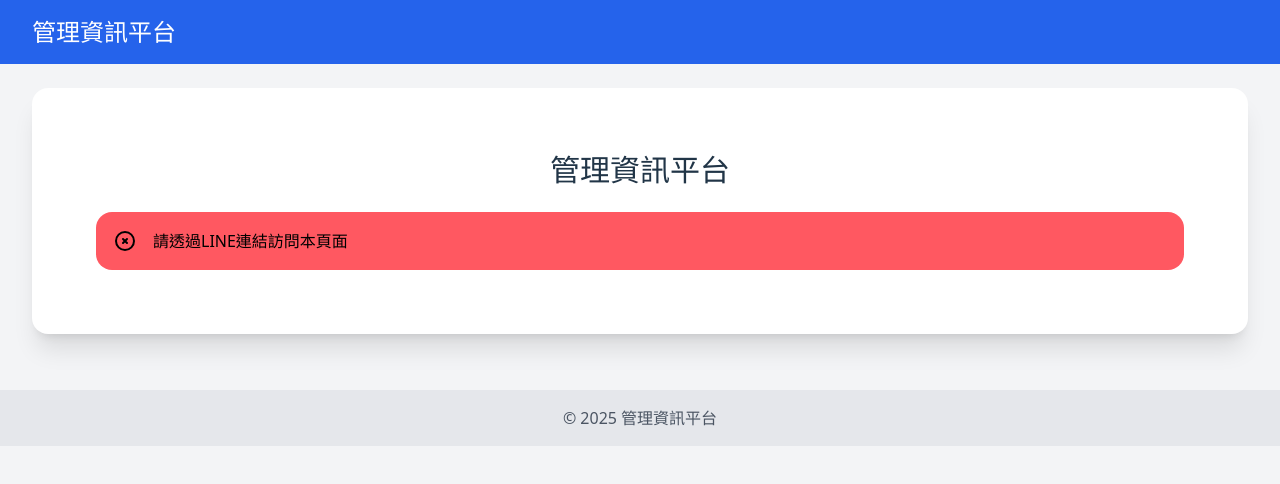
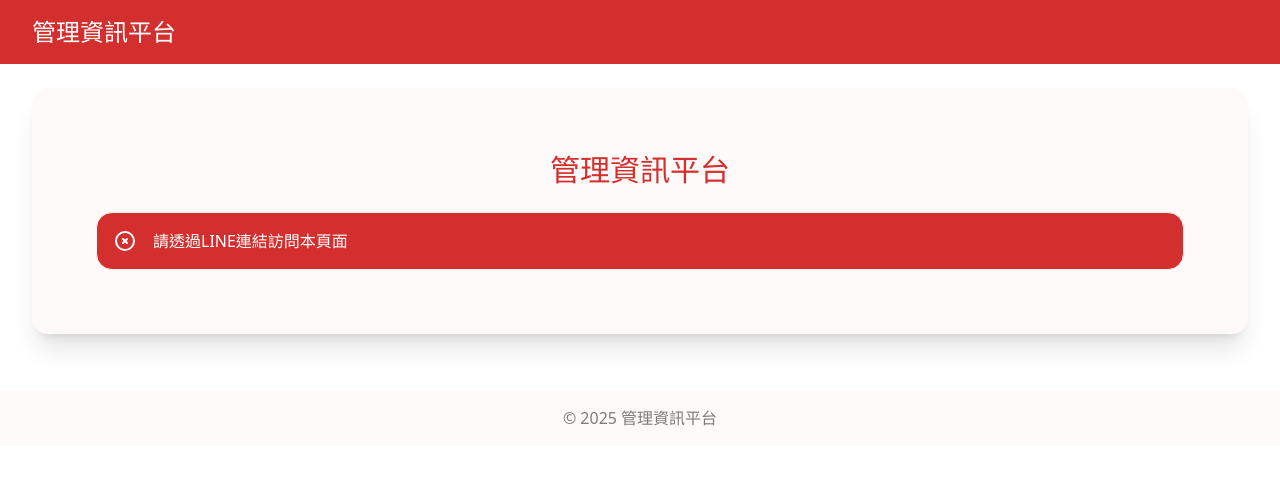
Before and after one commit to WayneJiang/Managment_Web, a Vue app: page / in a window 1280 px wide. Shown: the top 484 px of the page. Built offline with nearby package versions, Linux system fonts and the light colour scheme.

Commit message:
Change Icon and update color style

```diff
--- a/src/App.vue
+++ b/src/App.vue
@@ -8,22 +8,32 @@
 </script>
 
 <template>
-  <div class="min-h-screen w-full" :class="{ 'bg-gray-100': true }">
-    <header class="bg-primary text-white py-4 w-full">
+  <div
+    class="min-h-screen w-full"
+    :style="{
+      backgroundColor: 'var(--color-background)',
+      color: 'var(--color-text)',
+    }"
+  >
+    <header
+      :style="{ backgroundColor: 'var(--color-primary)', color: '#fff' }"
+      class="py-4 w-full"
+    >
       <div class="container mx-auto px-4 lg:px-8">
         <h1 class="text-2xl font-bold">管理資訊平台</h1>
       </div>
     </header>
-
     <main class="py-6 w-full">
       <div class="container mx-auto px-4 lg:px-8">
         <router-view />
       </div>
     </main>
-
     <footer
       class="py-4 mt-8 w-full"
-      :class="{ 'bg-gray-200': true, 'text-gray-600': true }"
+      :style="{
+        backgroundColor: 'var(--color-card-bg)',
+        color: 'var(--color-text-secondary)',
+      }"
     >
       <div class="container mx-auto px-4 lg:px-8 text-center">
         <p>&copy; {{ new Date().getFullYear() }} 管理資訊平台</p>
--- a/src/components/LoadingState.vue
+++ b/src/components/LoadingState.vue
@@ -1,10 +1,17 @@
 <template>
   <div class="w-full">
     <div v-if="loading" class="flex justify-center items-center py-8">
-      <div class="loading loading-spinner loading-lg text-primary"></div>
+      <div
+        class="loading loading-spinner loading-lg"
+        :style="{ color: 'var(--color-primary)' }"
+      ></div>
       <div class="ml-2">加載中...</div>
     </div>
-    <div v-if="error" class="alert alert-error mt-4">
+    <div
+      v-if="error"
+      class="alert mt-4"
+      :style="{ backgroundColor: 'var(--color-error)', color: '#fff' }"
+    >
       <svg
         xmlns="http://www.w3.org/2000/svg"
         class="stroke-current shrink-0 h-6 w-6"
--- a/src/components/TraineeList.vue
+++ b/src/components/TraineeList.vue
@@ -1,9 +1,18 @@
 <template>
-  <div class="card bg-base-100 shadow-xl mt-4 w-full">
+  <div
+    class="card shadow-xl mt-4 w-full"
+    :style="{
+      backgroundColor: 'var(--color-card-bg)',
+      color: 'var(--color-text)',
+    }"
+  >
     <div class="card-body">
       <h2 class="card-title text-2xl">學員列表</h2>
       <div class="overflow-x-auto mt-4 w-full">
-        <table class="table table-zebra responsive-table w-full">
+        <table
+          class="table responsive-table w-full"
+          :style="{ borderColor: 'var(--color-border)' }"
+        >
           <thead>
             <tr>
               <th class="text-center">姓名</th>
@@ -15,7 +24,15 @@
             </tr>
           </thead>
           <tbody>
-            <tr v-for="trainee in trainees" :key="trainee.id" class="hover">
+            <tr
+              v-for="trainee in trainees"
+              :key="trainee.id"
+              class="hover"
+              :style="{
+                backgroundColor: 'var(--color-card-bg)',
+                color: 'var(--color-text)',
+              }"
+            >
               <td class="text-center" :data-label="'姓名'">
                 {{ trainee.name }}
               </td>
@@ -30,7 +47,12 @@
               </td>
               <td class="text-center" :data-label="'更新資料'">
                 <button
-                  class="btn btn-sm btn-primary"
+                  class="btn btn-sm"
+                  :style="{
+                    backgroundColor: 'var(--color-primary)',
+                    color: '#fff',
+                    borderColor: 'var(--color-primary)',
+                  }"
                   @click="onUpdate(trainee)"
                 >
                   更新
@@ -38,7 +60,12 @@
               </td>
               <td class="text-center" :data-label="'調整計畫'">
                 <button
-                  class="btn btn-sm btn-primary"
+                  class="btn btn-sm"
+                  :style="{
+                    backgroundColor: 'var(--color-primary)',
+                    color: '#fff',
+                    borderColor: 'var(--color-primary)',
+                  }"
                   @click="onAdjust(trainee)"
                 >
                   調整
--- a/src/components/TrainingPlanList.vue
+++ b/src/components/TrainingPlanList.vue
@@ -1,7 +1,16 @@
 <template>
   <div class="w-full">
-    <table class="table table-zebra responsive-table w-full">
-      <thead class="sticky top-0 bg-base-100 z-10">
+    <table
+      class="table responsive-table w-full"
+      :style="{ borderColor: 'var(--color-border)' }"
+    >
+      <thead
+        class="sticky top-0"
+        :style="{
+          backgroundColor: 'var(--color-card-bg)',
+          color: 'var(--color-text)',
+        }"
+      >
         <tr>
           <th class="text-center">開始</th>
           <th class="text-center">結束</th>
@@ -14,7 +23,14 @@
         </tr>
       </thead>
       <tbody>
-        <tr v-for="trainingPlan in trainingPlans" :key="trainingPlan.id">
+        <tr
+          v-for="trainingPlan in trainingPlans"
+          :key="trainingPlan.id"
+          :style="{
+            backgroundColor: 'var(--color-card-bg)',
+            color: 'var(--color-text)',
+          }"
+        >
           <td class="text-center" :data-label="'開始'">
             {{ formatDateTime(trainingPlan.planStartedAt) }}
           </td>
@@ -39,7 +55,12 @@
           <td class="text-center" :data-label="'操作'">
             <div class="flex justify-center gap-2">
               <button
-                class="btn btn-sm btn-primary"
+                class="btn btn-sm"
+                :style="{
+                  backgroundColor: 'var(--color-primary)',
+                  color: '#fff',
+                  borderColor: 'var(--color-primary)',
+                }"
                 @click="handleEdit(trainingPlan)"
                 :disabled="trainingPlan.planStartedAt != undefined"
               >
--- a/src/components/TrainingRecordList.vue
+++ b/src/components/TrainingRecordList.vue
@@ -1,10 +1,21 @@
 <template>
-  <div class="card bg-base-100 shadow-xl mt-4 w-full">
+  <div
+    class="card shadow-xl mt-4 w-full"
+    :style="{
+      backgroundColor: 'var(--color-card-bg)',
+      color: 'var(--color-text)',
+    }"
+  >
     <div class="card-body">
       <div class="flex justify-between items-center">
         <h2 class="card-title text-2xl">簽到歷史記錄</h2>
         <button
-          class="btn btn-primary"
+          class="btn"
+          :style="{
+            backgroundColor: 'var(--color-primary)',
+            color: '#fff',
+            borderColor: 'var(--color-primary)',
+          }"
           @click="exportToPdf"
           :disabled="trainingRecords.length === 0"
         >
@@ -12,7 +23,10 @@
         </button>
       </div>
       <div class="overflow-x-auto mt-4 w-full">
-        <table class="table table-zebra responsive-table w-full">
+        <table
+          class="table responsive-table w-full"
+          :style="{ borderColor: 'var(--color-border)' }"
+        >
           <thead>
             <tr>
               <th class="text-center">日期</th>
@@ -24,7 +38,14 @@
             </tr>
           </thead>
           <tbody>
-            <tr v-for="(trainingRecord, index) in trainingRecords" :key="index">
+            <tr
+              v-for="(trainingRecord, index) in trainingRecords"
+              :key="index"
+              :style="{
+                backgroundColor: 'var(--color-card-bg)',
+                color: 'var(--color-text)',
+              }"
+            >
               <td class="text-center" :data-label="'日期'">
                 {{ formatDate(trainingRecord.createdDate) }}
               </td>
--- a/src/style.css
+++ b/src/style.css
@@ -3,45 +3,45 @@
 @tailwind utilities;
 
 :root {
-  /* 淺色主題變數 */
+  /* Light theme variables */
   --color-background: #ffffff;
-  --color-text: #213547;
-  --color-text-secondary: #666666;
-  --color-primary: #646cff;
-  --color-primary-hover: #747bff;
-  --color-button-bg: #f9f9f9;
-  --color-button-border: transparent;
-  --color-button-hover-border: #646cff;
-  --color-card-bg: #ffffff;
-  --color-border: #e5e7eb;
+  --color-text: #111111;
+  --color-text-secondary: #7c7c7c;
+  --color-primary: #d32f2f; /* Red */
+  --color-primary-hover: #b71c1c; /* Darker Red */
+  --color-button-bg: #fff0f0;
+  --color-button-border: #d32f2f;
+  --color-button-hover-border: #b71c1c;
+  --color-card-bg: #fffafa;
+  --color-border: #d32f2f;
   --color-input-bg: #ffffff;
-  --color-input-border: #d1d5db;
-  --color-input-focus-border: #646cff;
-  --color-error: #ef4444;
-  --color-success: #22c55e;
-  --color-warning: #f59e0b;
-  --color-info: #3b82f6;
+  --color-input-border: #d32f2f;
+  --color-input-focus-border: #b71c1c;
+  --color-error: #d32f2f;
+  --color-success: #43a047;
+  --color-warning: #ffa000;
+  --color-info: #1976d2;
 }
 
 [data-theme="dark"] {
-  /* 深色主題變數 */
-  --color-background: #1a1a1a;
-  --color-text: rgba(255, 255, 255, 0.87);
-  --color-text-secondary: rgba(255, 255, 255, 0.6);
-  --color-primary: #646cff;
-  --color-primary-hover: #535bf2;
-  --color-button-bg: #2a2a2a;
-  --color-button-border: transparent;
-  --color-button-hover-border: #646cff;
-  --color-card-bg: #242424;
-  --color-border: #404040;
-  --color-input-bg: #2a2a2a;
-  --color-input-border: #404040;
-  --color-input-focus-border: #646cff;
-  --color-error: #f87171;
-  --color-success: #4ade80;
-  --color-warning: #fbbf24;
-  --color-info: #60a5fa;
+  /* Dark theme variables */
+  --color-background: #111111;
+  --color-text: #fffafa;
+  --color-text-secondary: #bdbdbd;
+  --color-primary: #ff5252; /* Bright Red */
+  --color-primary-hover: #ff1744; /* Deeper Red */
+  --color-button-bg: #1a1a1a;
+  --color-button-border: #ff5252;
+  --color-button-hover-border: #ff1744;
+  --color-card-bg: #181818;
+  --color-border: #ff5252;
+  --color-input-bg: #181818;
+  --color-input-border: #ff5252;
+  --color-input-focus-border: #ff1744;
+  --color-error: #ff5252;
+  --color-success: #66bb6a;
+  --color-warning: #ffb300;
+  --color-info: #64b5f6;
 }
 
 :root {
--- a/src/views/Home.vue
+++ b/src/views/Home.vue
@@ -1,15 +1,27 @@
 <template>
   <div class="w-full">
-    <div class="card bg-base-100 shadow-xl">
+    <div
+      class="card shadow-xl"
+      :style="{
+        backgroundColor: 'var(--color-card-bg)',
+        color: 'var(--color-text)',
+      }"
+    >
       <div class="card-body text-center">
-        <h1 class="text-3xl font-bold">管理資訊平台</h1>
+        <h1
+          class="text-3xl font-bold"
+          :style="{ color: 'var(--color-primary)' }"
+        >
+          管理資訊平台
+        </h1>
         <LoadingState :loading="refLoading" :error="refError" />
         <p v-if="!refLoading && !refError && refSocialId" class="mt-4">
           正在檢查身份...
         </p>
         <p
           v-if="!refLoading && !refError && !refSocialId"
-          class="text-error mt-4"
+          :style="{ color: 'var(--color-error)' }"
+          class="mt-4"
         >
           請透過LINE連結訪問本頁面
         </p>
```
Also changed, not shown: src/components/TraineeForm.vue (+54 -17 lines), public/icon.svg.
